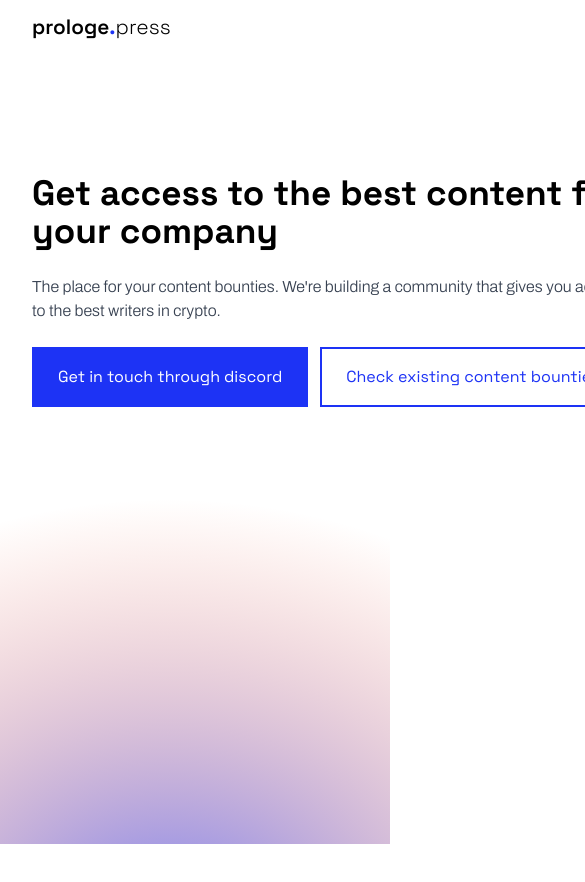
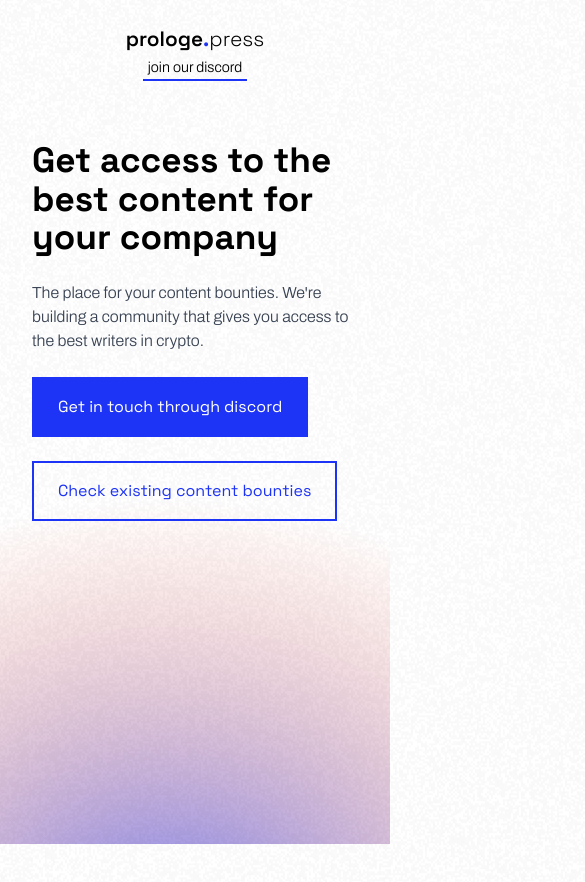
Before and after one commit to daonative/interface, a Next.js app: page /companies in a window 390 px wide. Shown: the top 882 px of the page, 585 px wide, since content can reach past the window. Before the commit the page ends 844 px from the top, so only its background shows below. Built offline with nearby package versions, Linux system fonts and the light colour scheme.

Commit message:
fix(companies): layout fon phone

```diff
--- a/components/Nav.js
+++ b/components/Nav.js
@@ -2,9 +2,9 @@ import { Logo } from "./Logo";
 import A from "./A";
 
 // check nav in mobile browser before refactoring
-export const Nav = () => {
+export const Nav = ({ className }) => {
   return (
-    <div className="flex justify-center items-center">
+    <div className={`flex justify-center items-center ${className}`}>
       <div className="relative flex flex-col justify-center items-center">
         <Logo />
         <A
--- a/pages/companies.js
+++ b/pages/companies.js
@@ -1,12 +1,11 @@
-import Head from "next/head";
 import Link from "next/link";
-import { Gradient } from "../components/Gradient";
-import { AnimatedLogo } from "../components/AnimatedLogo";
+import { FilmNoise, Gradient } from "../components/Gradient";
 
 import { StyledMain } from "../components/StyledMain";
 import Button from "../components/Button";
 import styled from "styled-components";
 import { NextSeo } from "next-seo";
+import { Nav } from "../components/Nav";
 
 const H1 = styled.h1`
   font-family: "Space Grotesk";
@@ -30,13 +29,13 @@ export const Headline = () => {
           The place for your content bounties. We're building a community that
           gives you access to the best writers in crypto.
         </H2>
-        <div className="flex">
+        <div className="flex flex-wrap">
           <a target="_blank" href="https://discord.gg/zGk5TSSyjX">
             <Button className="mt-6">Get in touch through discord</Button>
           </a>
           <Link href="/">
             <a>
-              <Button type="outline" className="mt-6 ml-3">
+              <Button type="outline" className="mt-6 md:ml-3">
                 Check existing content bounties
               </Button>
             </a>
@@ -47,13 +46,13 @@ export const Headline = () => {
   );
 };
 
-const LandingNav = () => (
-  <nav>
-    <div className="flex justify-between items-center">
-      <AnimatedLogo />
-    </div>
-  </nav>
-);
+const Background = () => {
+  return (
+    <FilmNoise className="fixed top-0 ">
+      <Gradient />
+    </FilmNoise>
+  );
+};
 
 export default function Companies() {
   return (
@@ -63,23 +62,18 @@ export default function Companies() {
         description="Get the word out about your product using content bounties"
       />
       <div className="relative subpixel-antialiased ">
+        <Background />
         {
           // LeftPane
         }
-        <section className="h-full w-full z-20 ">
-          <div className="absolute w-full h-full ">
-            <Gradient />
+        <div className="relative h-full grid gap-y-4 md:grid-rows-6 md:grid-cols-16 py-6 md:py-14 ">
+          <Nav className="row-start-1 md:col-start-8" />
+          <div
+            className={`md:col-start-3 md:col-end-15 row-start-4 md:row-start-3 h-full pt-3 py-6 md:py-14 px-8 md:px-0 magic-grid`}
+          >
+            <Headline />
           </div>
-
-          <div className="relative h-full grid md:grid-cols-12">
-            <div
-              className={`md:col-start-3 md:col-end-11 h-full pt-3 py-6 md:py-14 px-8 md:px-0 magic-grid`}
-            >
-              <LandingNav />
-              <Headline />
-            </div>
-          </div>
-        </section>
+        </div>
       </div>
     </>
   );
```
